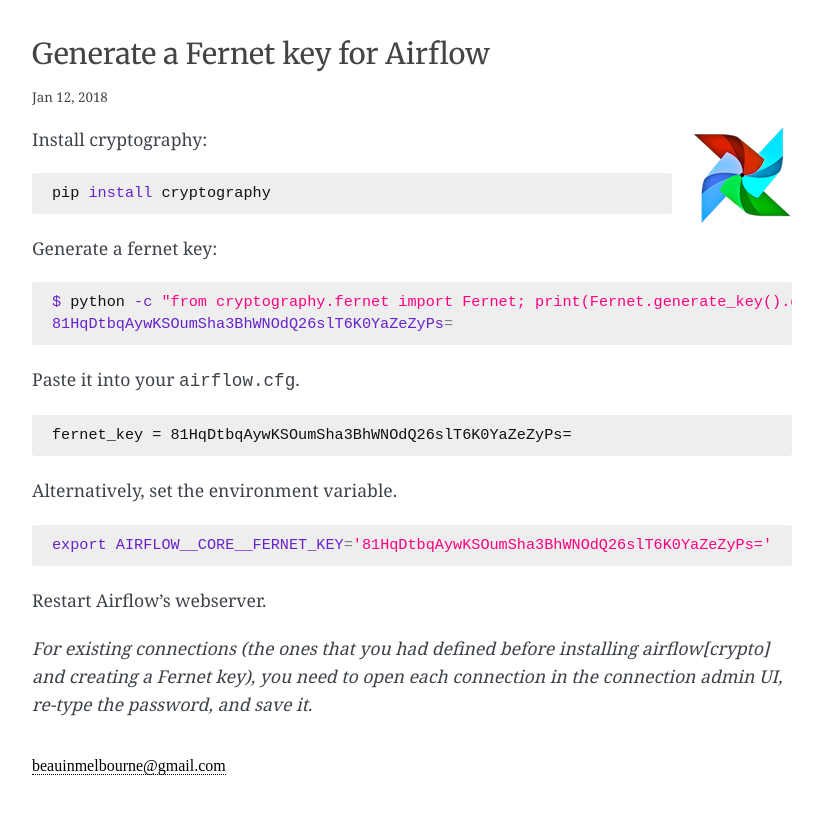
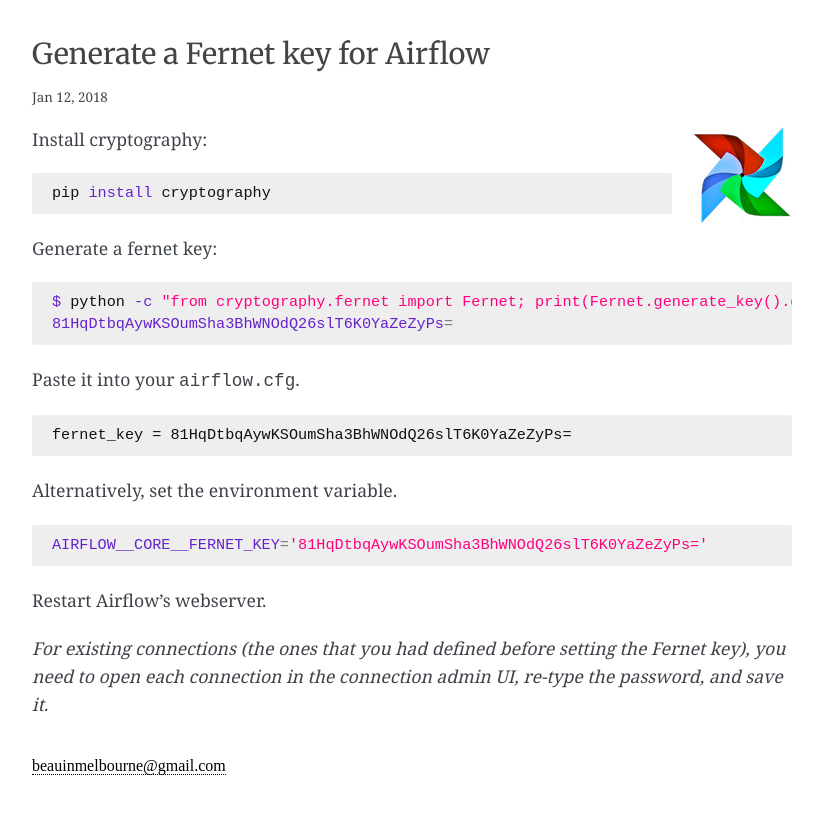
Before and after one commit to explodinglabs/explodinglabs.github.io, a Jekyll site: the page built from _posts/airflow/2018-01-12-generate-fernet-key.markdown, in a window 1280 px wide. Shown: the top 814 px of the page, without its empty margins (228-1051 px from the left). Built offline with Jekyll 4.4.1, drawn with Linux system fonts in a browser that asks for light colours; some web fonts are replaced.

Commit message:
Adjust fernet key doc

````diff
--- a/_posts/airflow/2018-01-12-generate-fernet-key.markdown
+++ b/_posts/airflow/2018-01-12-generate-fernet-key.markdown
@@ -31,11 +31,11 @@
 
 Alternatively, set the environment variable.
 ```shell
-export AIRFLOW__CORE__FERNET_KEY='81HqDtbqAywKSOumSha3BhWNOdQ26slT6K0YaZeZyPs='
+AIRFLOW__CORE__FERNET_KEY='81HqDtbqAywKSOumSha3BhWNOdQ26slT6K0YaZeZyPs='
 ```
 
 Restart Airflow's webserver.
 
-*For existing connections (the ones that you had defined before installing
-airflow[crypto] and creating a Fernet key), you need to open each connection in
-the connection admin UI, re-type the password, and save it.*
+*For existing connections (the ones that you had defined before setting the
+Fernet key), you need to open each connection in the connection admin UI,
+re-type the password, and save it.*
````
